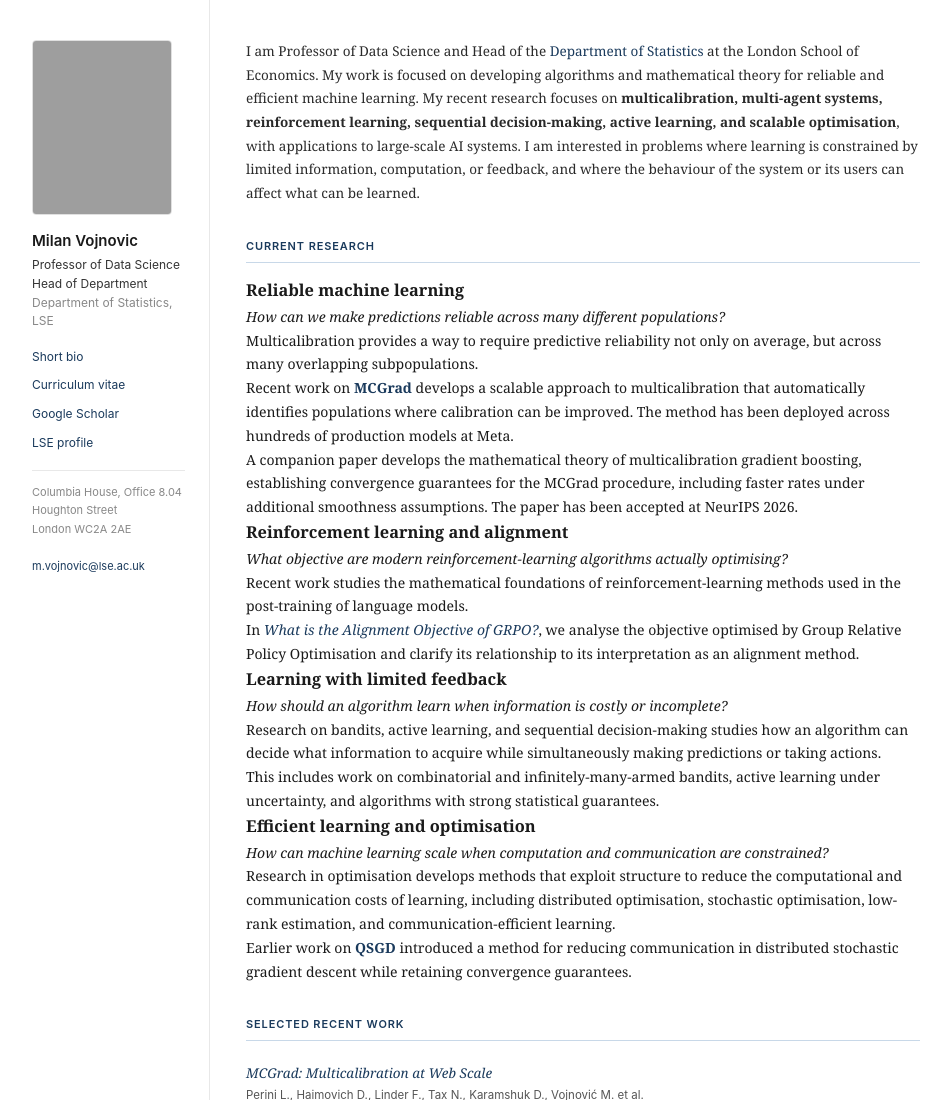
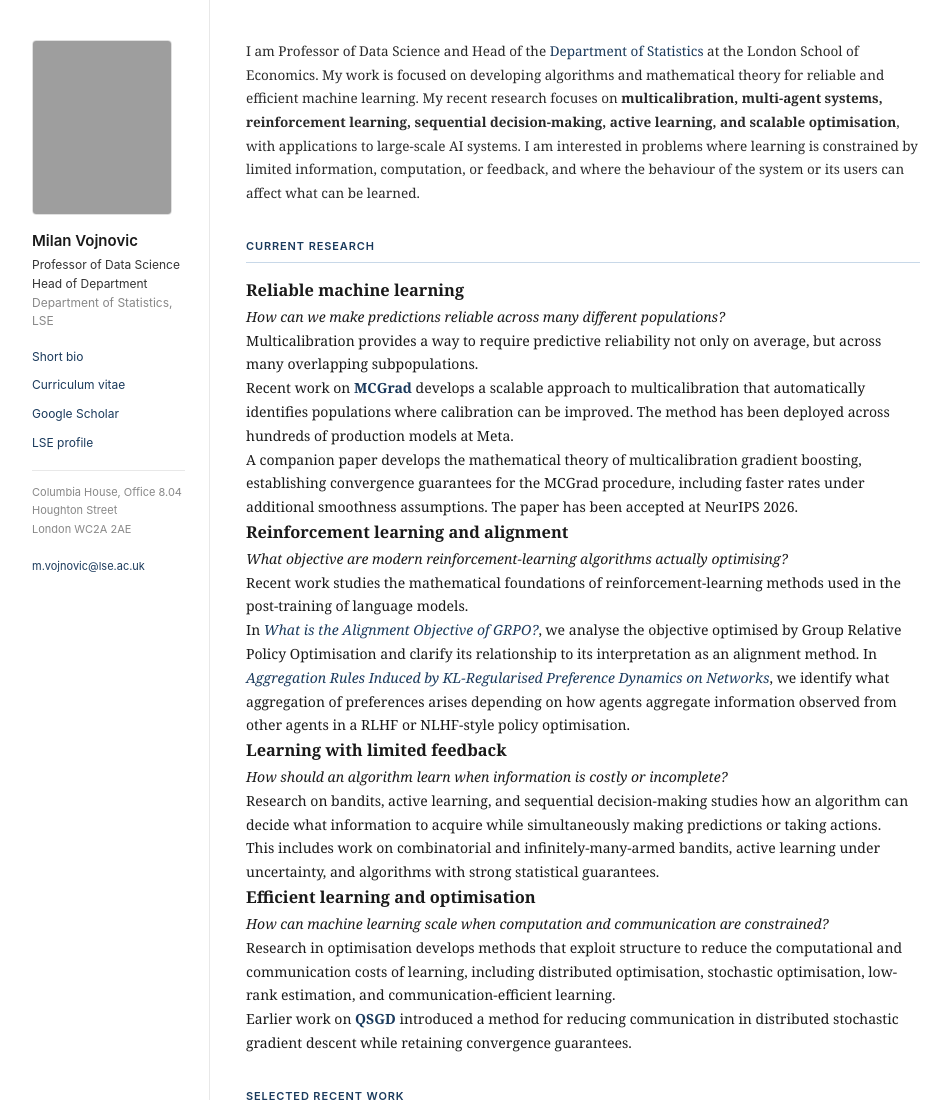
Before and after one commit to milanvojnovic/milanvojnovic.github.io, a plain HTML site: page index.html in a window 1280 px wide. Shown: the top 1100 px of the page, without its empty margins (160-1109 px from the left). Drawn offline with Linux system fonts and the light colour scheme; grey boxes are pictures that could not be loaded.

Commit message:
Update index.html

```diff
--- a/index.html
+++ b/index.html
@@ -57,7 +57,8 @@
             <h3>Reinforcement learning and alignment</h3>
             <p class="research-question"><em>What objective are modern reinforcement-learning algorithms actually optimising?</em></p>
             <p>Recent work studies the mathematical foundations of reinforcement-learning methods used in the post-training of language models.</p>
-            <p>In <a href="https://arxiv.org/abs/2502.18548" target="_blank" rel="noopener"><em>What is the Alignment Objective of GRPO?</em></a>, we analyse the objective optimised by Group Relative Policy Optimisation and clarify its relationship to its interpretation as an alignment method.</p>
+            In <a href="https://arxiv.org/abs/2502.18548" target="_blank" rel="noopener"><em>What is the Alignment Objective of GRPO?</em></a>, we analyse the objective optimised by Group Relative Policy Optimisation and clarify its relationship to its interpretation as an alignment method.
+            In <a href="https://arxiv.org/abs/2611.30941" target="_blank" rel="noopener"><em>Aggregation Rules Induced by KL-Regularised Preference Dynamics on Networks</em></a>, we identify what aggregation of preferences arises depending on how agents aggregate information observed from other agents in a RLHF or NLHF-style policy optimisation.</p>
           </div>
 
           <div class="research-block">
```
